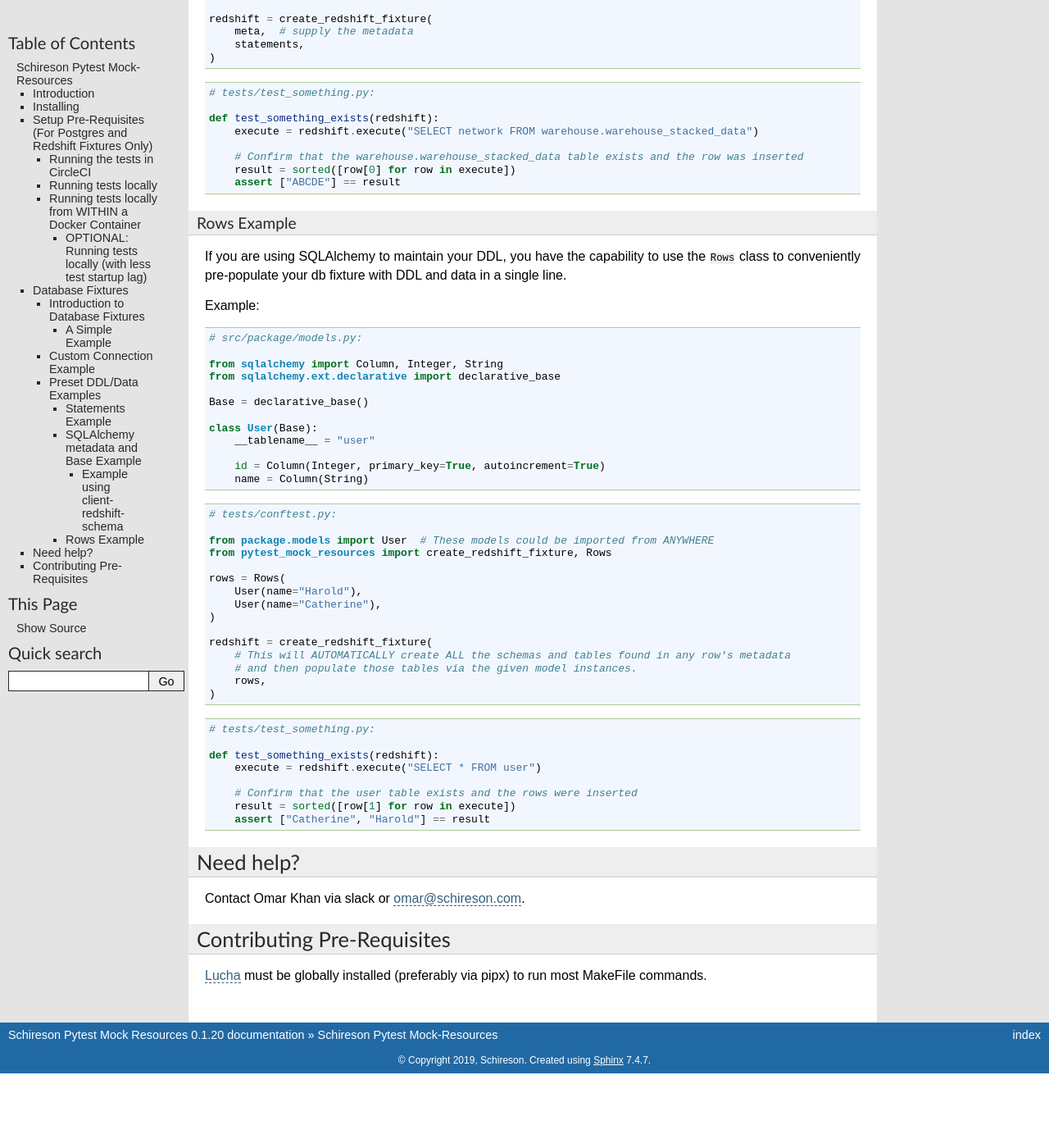
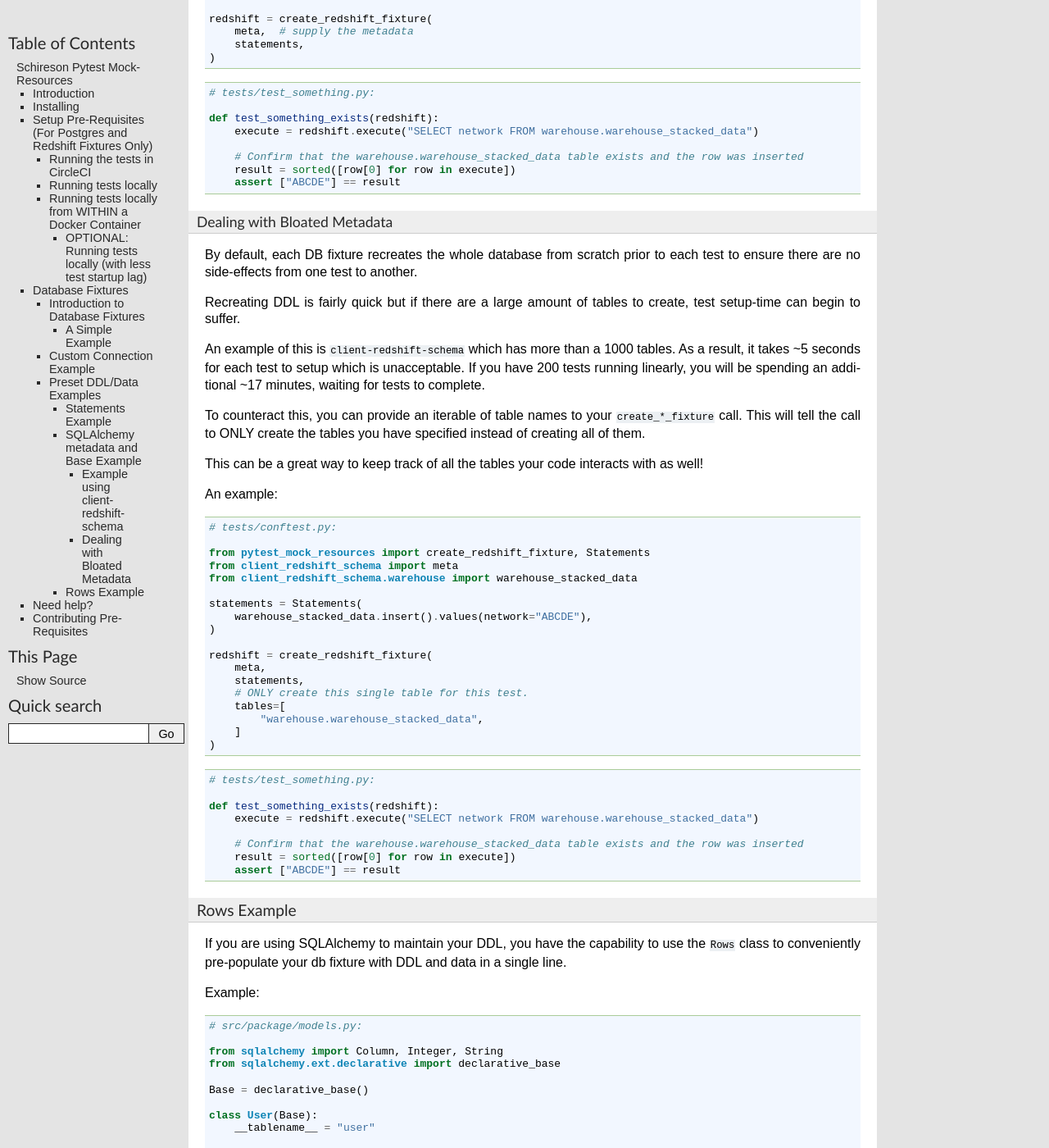
Before and after one commit to schireson/pytest-mock-resources, a Sphinx documentation site: the page built from docs/index.rst, in a window 1280 px wide and 1400 px high, scrolled down 6568 px. Shown: the whole window at 82% size. Built offline with Sphinx 7.4.7, drawn with Linux system fonts in a browser that asks for light colours; before the commit the page ends 7877 px from its top, so only the background shows below that; some of the changed text lies outside the part shown.

Commit message:
Give the user the capability to specify the tables they would like created as opposed to creating ALL the tables in a given metadata.

````diff
--- a/README.md
+++ b/README.md
@@ -373,6 +373,53 @@ def test_something_exists(redshift):
     assert ["ABCDE"] == result
 ```
 
+##### Dealing with Bloated Metadata
+
+By default, each DB fixture recreates the whole database from scratch prior to each test to ensure there are no side-effects from one test to another.
+
+Recreating DDL is fairly quick but if there are a large amount of tables to create, test setup-time can begin to suffer.
+
+An example of this is `client-redshift-schema` which has more than a 1000 tables. As a result, it takes ~5 seconds for each test to setup which is unacceptable. If you have 200 tests running linearly, you will be spending an additional ~17 minutes, waiting for tests to complete.
+
+To counteract this, you can provide an iterable of table names to your `create_*_fixture` call. This will tell the call to ONLY create the tables you have specified instead of creating all of them.
+
+This can be a great way to keep track of all the tables your code interacts with as well!
+
+An example:
+
+```python
+# tests/conftest.py:
+
+from pytest_mock_resources import create_redshift_fixture, Statements
+from client_redshift_schema import meta
+from client_redshift_schema.warehouse import warehouse_stacked_data
+
+statements = Statements(
+    warehouse_stacked_data.insert().values(network="ABCDE"),
+)
+
+redshift = create_redshift_fixture(
+    meta,
+    statements,
+    # ONLY create this single table for this test.
+    tables=[
+        "warehouse.warehouse_stacked_data",
+    ]
+)
+```
+
+```python
+# tests/test_something.py:
+
+def test_something_exists(redshift):
+    execute = redshift.execute("SELECT network FROM warehouse.warehouse_stacked_data")
+
+    # Confirm that the warehouse.warehouse_stacked_data table exists and the row was inserted
+    result = sorted([row[0] for row in execute])
+    assert ["ABCDE"] == result
+```
+
+
 #### Rows Example
 
 If you are using SQLAlchemy to maintain your DDL, you have the capability to use the `Rows` class to conveniently pre-populate your db fixture with DDL and data in a single line.
--- a/docs/conf.py
+++ b/docs/conf.py
@@ -29,7 +29,7 @@ author = 'Omar Khan'
 # The short X.Y version
 version = '0.1'
 # The full version, including alpha/beta/rc tags
-release = '0.1.20'
+release = '0.1.21'
 
 
 # -- General configuration ---------------------------------------------------
--- a/setup.py
+++ b/setup.py
@@ -33,7 +33,7 @@ SETUP_REQUIREMENTS = [
 
 setup(
     name='pytest-mock-resources',
-    version='0.1.20',
+    version='0.1.21',
     url='https://github.com/schireson/schireson-pytest-mock-resources',
     author_email='omar@schireson.com',
     author='Omar Khan',
````
Also changed, not shown: .bumpversion.cfg, 2 other files.
